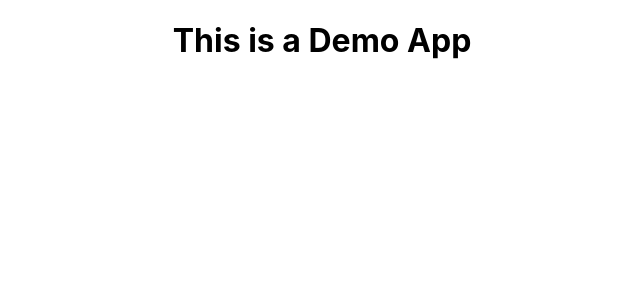
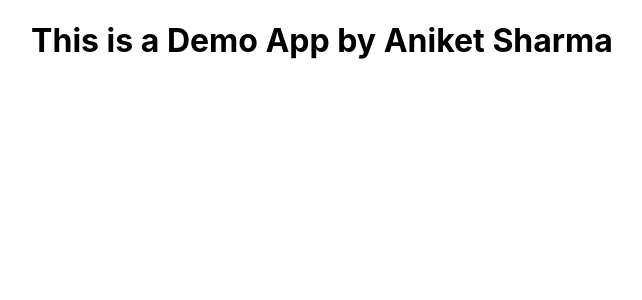
Before and after one commit to itsaniket61/todoapp, a React (Create React App) app: page / in a window 1280 px wide. Shown: the top 300 px of the page, without its empty margins (318-960 px from the left). Built offline with nearby package versions, Linux system fonts and the light colour scheme.

Commit message:
First Dev Commit

```diff
--- a/src/App.js
+++ b/src/App.js
@@ -3,7 +3,7 @@ import './App.css';
 function App() {
   return (
     <div className="App">
-      <h1>This is a Demo App</h1>
+      <h1>This is a Demo App by Aniket Sharma</h1>
     </div>
   );
 }
```
